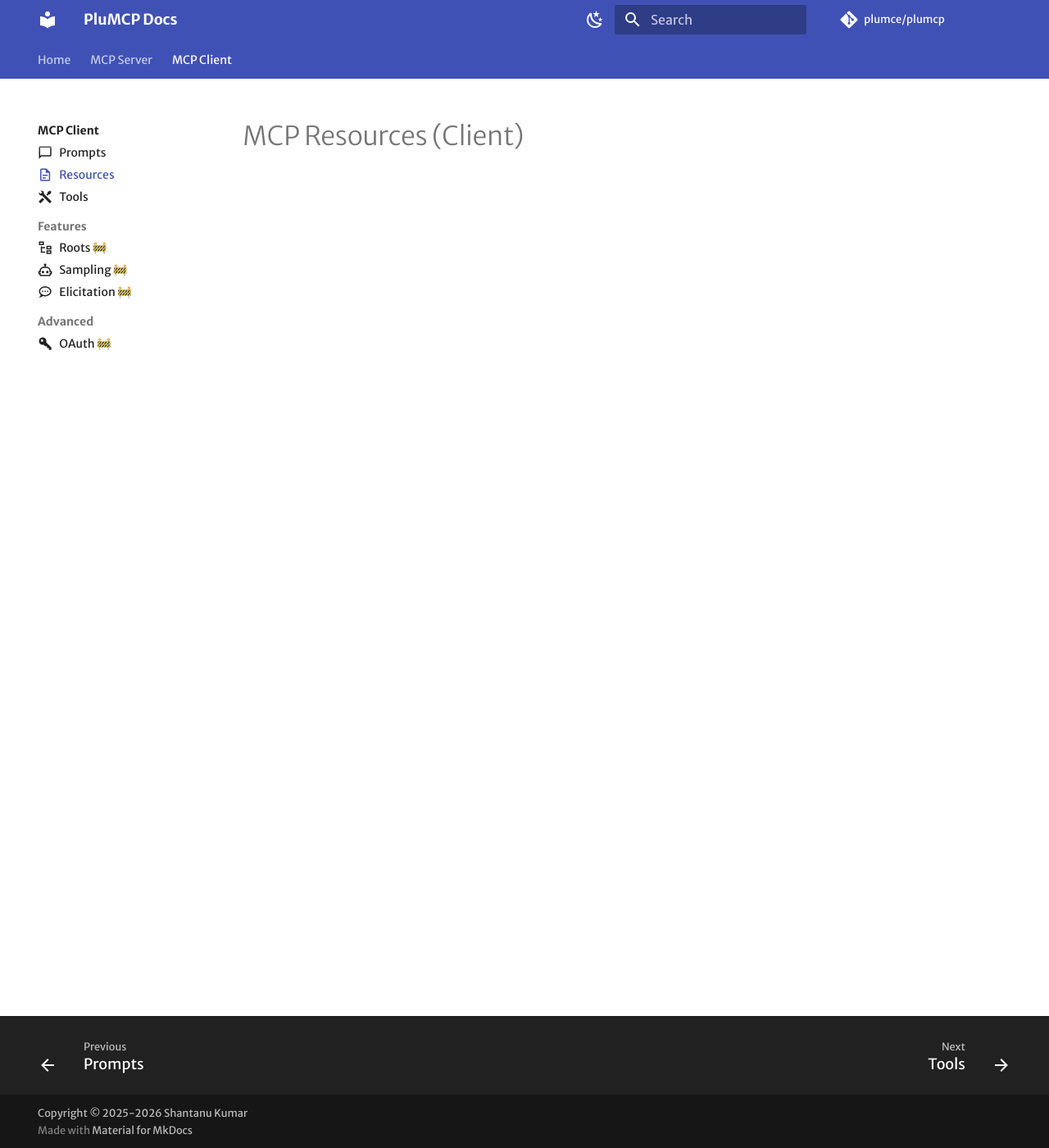
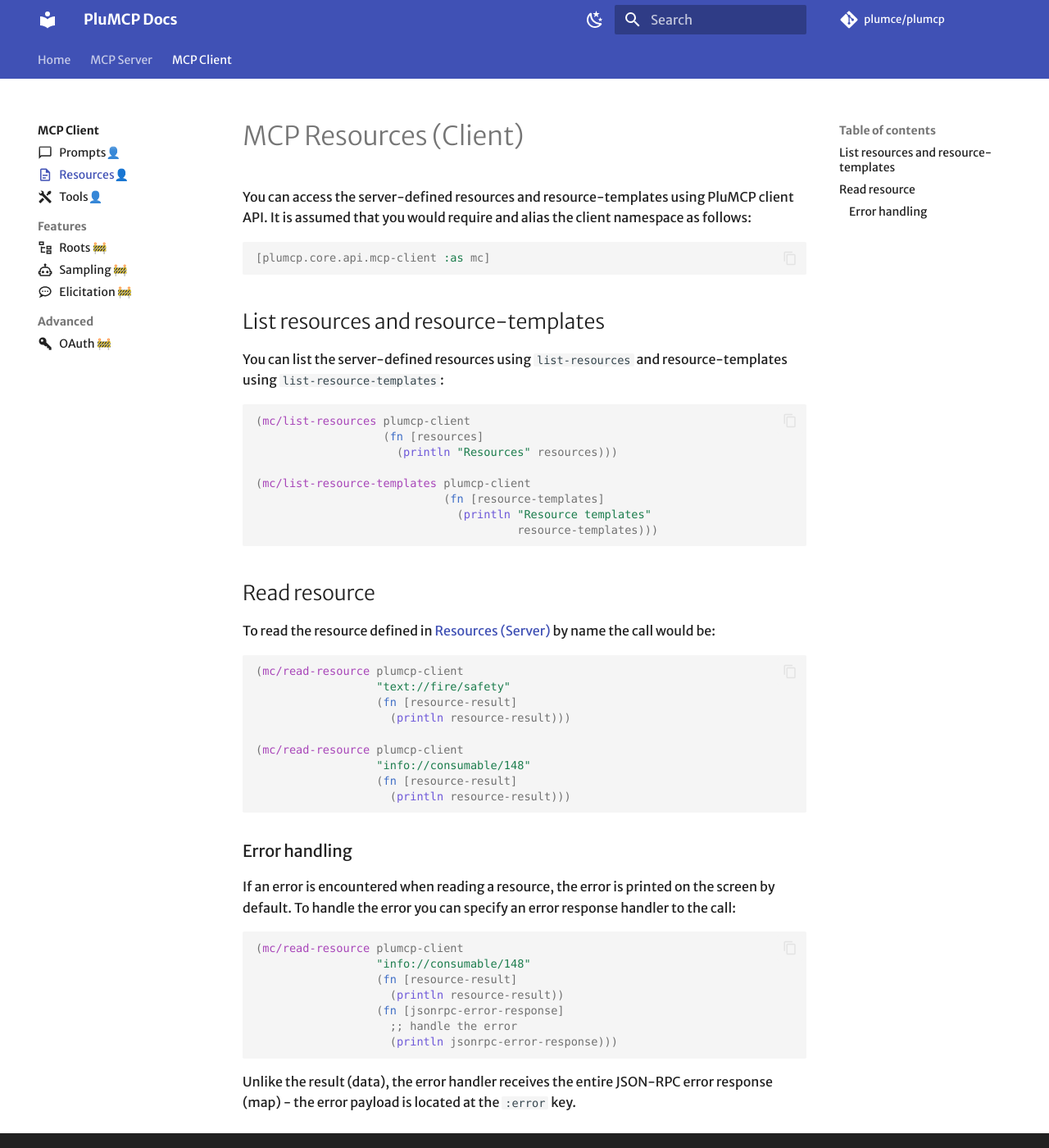
Before and after one commit to plumce/plumcp-docs, an MkDocs documentation site: the page built from docs/mcpclient/resources.md, in a window 1280 px wide and 1400 px high. Shown: the whole window at 82% size. Built offline with MkDocs 1.6.1 and Material for MkDocs 9.7.7, drawn with Linux system fonts in a browser that asks for light colours; some web fonts are replaced; comment, search, counter and statistics services are not loaded.

Commit message:
Populate MCP client resources page
The MCP Client resources page is now populated with details and
code. The nav menu items for prompts/resources/tools are now
annotated with client/server Unicode markers.

````diff
--- a/docs/mcpclient/resources.md
+++ b/docs/mcpclient/resources.md
@@ -3,3 +3,64 @@ icon: material/file-document-outline
 ---
 
 # MCP Resources (Client)
+
+You can access the server-defined resources and resource-templates using
+PluMCP client API. It is assumed that you would require and alias the
+client namespace as follows:
+
+```clojure
+[plumcp.core.api.mcp-client :as mc]
+```
+
+## List resources and resource-templates
+
+You can list the server-defined resources using `list-resources` and
+resource-templates using `list-resource-templates`:
+
+```clojure
+(mc/list-resources plumcp-client
+                   (fn [resources]
+                     (println "Resources" resources)))
+
+(mc/list-resource-templates plumcp-client
+                            (fn [resource-templates]
+                              (println "Resource templates"
+                                       resource-templates)))
+```
+
+
+## Read resource
+
+To read the resource defined in [Resources (Server)](../mcpserver/resources.md)
+by name the call would be:
+
+```clojure
+(mc/read-resource plumcp-client
+                  "text://fire/safety"
+                  (fn [resource-result]
+                    (println resource-result)))
+
+(mc/read-resource plumcp-client
+                  "info://consumable/148"
+                  (fn [resource-result]
+                    (println resource-result)))
+```
+
+### Error handling
+
+If an error is encountered when reading a resource, the error is printed
+on the screen by default. To handle the error you can specify an error
+response handler to the call:
+
+```clojure
+(mc/read-resource plumcp-client
+                  "info://consumable/148"
+                  (fn [resource-result]
+                    (println resource-result))
+                  (fn [jsonrpc-error-response]
+                    ;; handle the error
+                    (println jsonrpc-error-response)))
+```
+
+Unlike the result (data), the error handler receives the entire JSON-RPC
+error response (map) - the error payload is located at the `:error` key.
--- a/mkdocs.yml
+++ b/mkdocs.yml
@@ -69,9 +69,9 @@ nav:
       #         - OAuth: mcpclient/oauth.md
   - MCP Server:
       - MCP Server: mcpserver/index.md
-      - Prompts: mcpserver/prompts.md
-      - Resources: mcpserver/resources.md
-      - Tools: mcpserver/tools.md
+      - Prompts💻: mcpserver/prompts.md
+      - Resources💻: mcpserver/resources.md
+      - Tools💻: mcpserver/tools.md
       - Utility:
           - Completion 🚧: mcpserver/completion.md
           - Logging 🚧: mcpserver/logging.md
@@ -81,9 +81,9 @@ nav:
           - Ring Adapter 🚧: mcpserver/ring-adapter.md
   - MCP Client:
       - MCP Client 🚧: mcpclient/index.md
-      - Prompts: mcpclient/prompts.md
-      - Resources: mcpclient/resources.md
-      - Tools: mcpclient/tools.md
+      - Prompts👤: mcpclient/prompts.md
+      - Resources👤: mcpclient/resources.md
+      - Tools👤: mcpclient/tools.md
       - Features:
           - Roots 🚧: mcpclient/roots.md
           - Sampling 🚧: mcpclient/sampling.md
````
